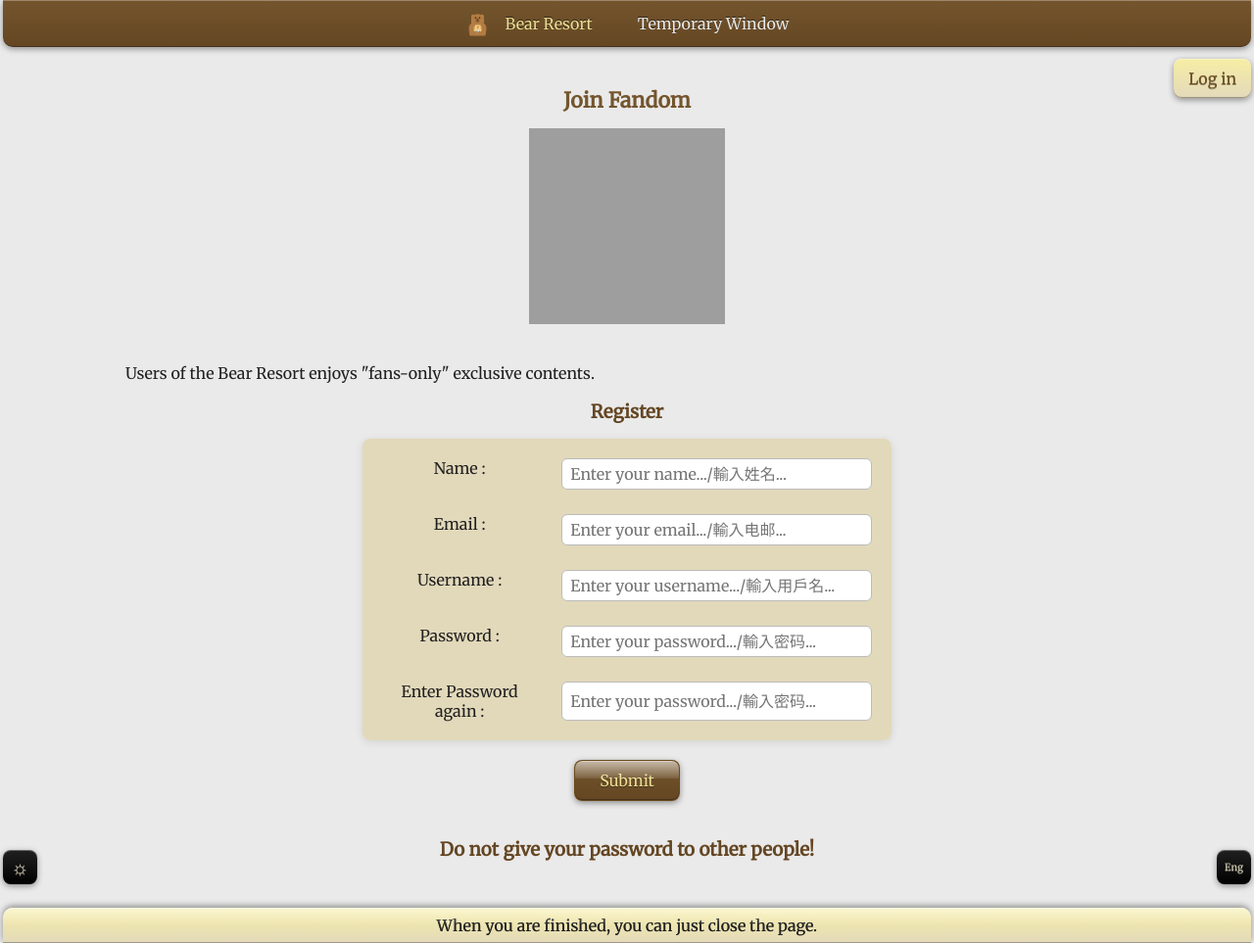
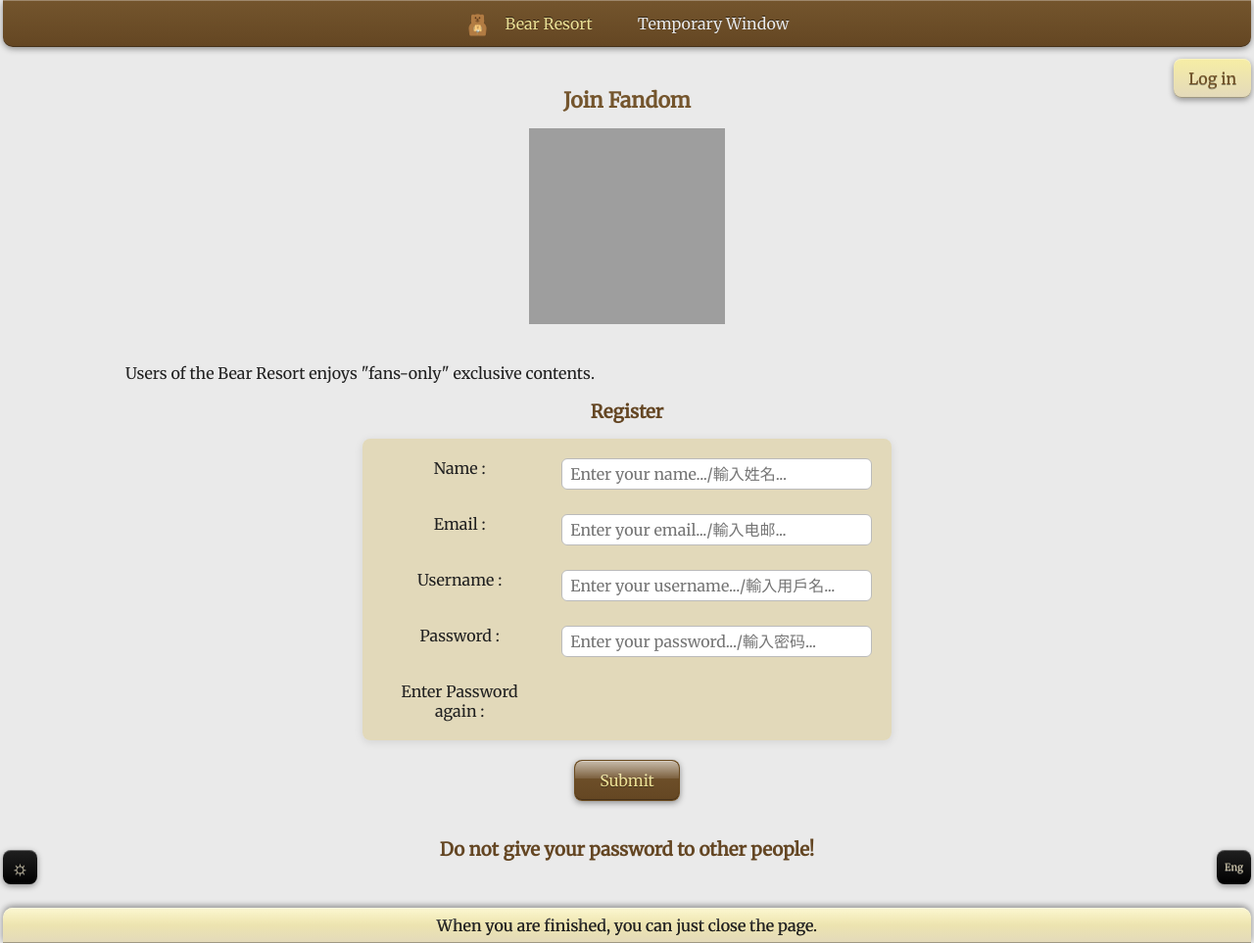
Before and after one commit to Bear-Resort/bear-resort.github.io, a Jekyll site: the page built from register/index.md, in a window 1280 px wide and 963 px high. Shown: the whole window at 98% size. Built offline with Jekyll 4.4.1, drawn with Linux system fonts in a browser that asks for light colours; grey boxes are pictures that could not be loaded.

Commit message:
updated with new functionalities

```diff
--- a/register/index.md
+++ b/register/index.md
@@ -16,7 +16,7 @@
       <label for="email"><span class="eng">Email</span> <span class="chn">电邮</span>:</label> <input type="email" id="email" placeholder="Enter your email.../輸入电邮..." style="font-size: 16px" required />
       <label for="username"><span class="eng">Username</span> <span class="chn">用户名</span>:</label> <input type="text" id="username" placeholder="Enter your username.../輸入用戶名..." style="font-size: 16px" required />
       <label for="password"><span class="eng">Password</span> <span class="chn">密码</span>:</label> <input type="password" id="password" placeholder="Enter your password.../輸入密码..." style="font-size: 16px" required />
-      <label for="re-password"><span class="eng">Enter Password again</span> <span class="chn">再次输入密码</span>:</label> <input type="password" id="re-password" placeholder="Enter your password.../輸入密码..." style="font-size: 16px" required />
+      <label for="re-password"><span class="eng">Enter Password again</span> <span class="chn">再次输入密码</span>:</label> <input type="password" id="re-password" placeholder="Enter your password.../輸入密码..." style="display: none" required />
       </form>
       <br><br>
       <button id="sub"><span class="eng">Submit</span> <span class="chn">提交</span></button>
--- a/register/main.js
+++ b/register/main.js
@@ -81,7 +81,7 @@
     pdInputRe.value = "";
 }
 
-document.addEventListener("keydown", () => {
+document.addEventListener("keyup", () => {
     if (!nameInput.value || !emailInput.value || usrnameInput.value
         || pdInput.value || pdInputRe.value) {
         submitBtn.disabled = true;
```
